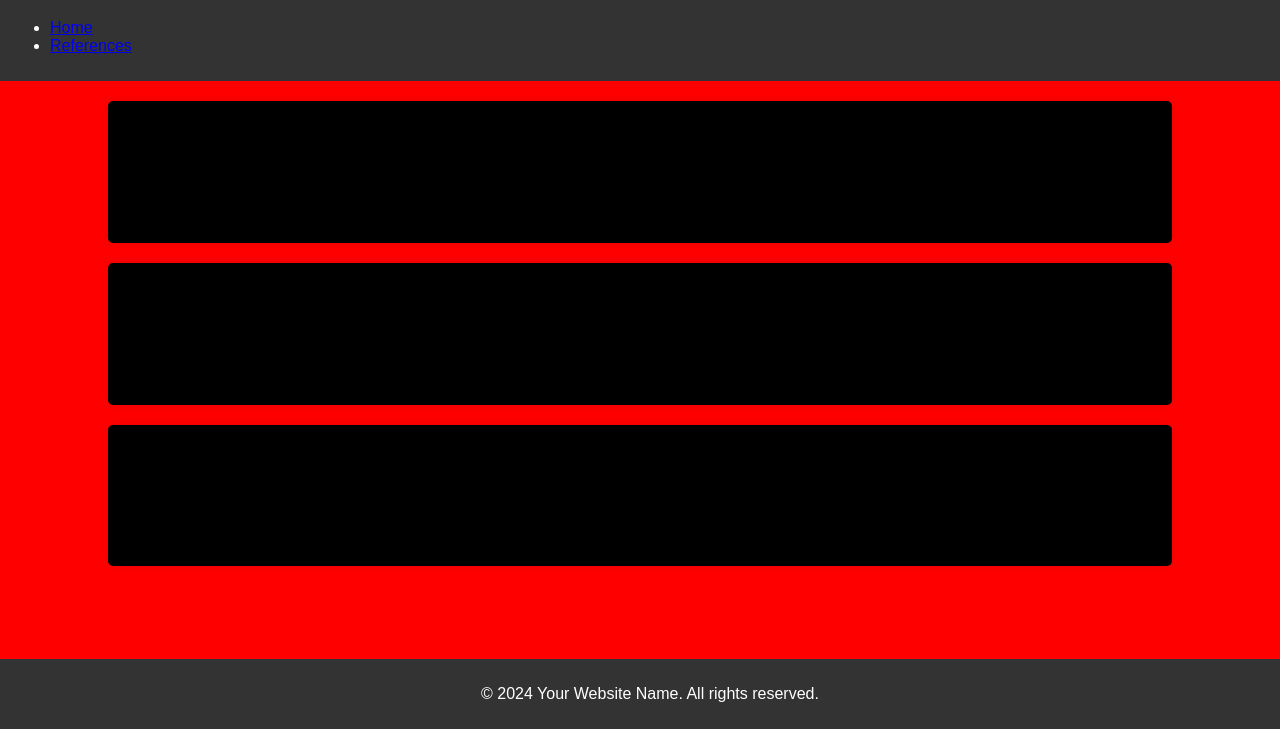
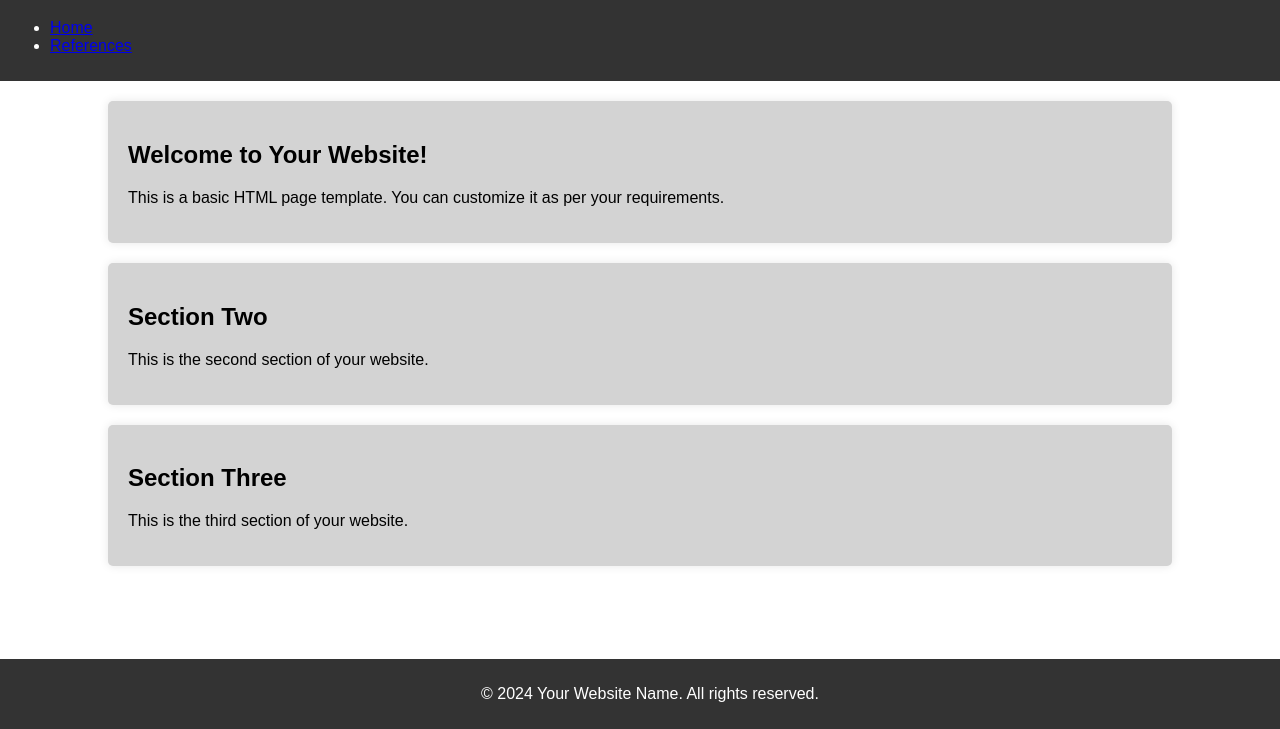
Before and after one commit to Al-Ashir-Intisar/Al-Ashir-Intisar.github.io, a plain HTML site: page index.html in a window 1280 px wide. Shown: the part 71-800 px from the top of the page. Drawn offline with Linux system fonts and the light colour scheme.

Commit message:
working! just takes time

```diff
--- a/style.css
+++ b/style.css
@@ -4,7 +4,7 @@ body {
     font-family: Arial, sans-serif;
     margin: 0;
     padding: 0;
-    background-color:red ;
+    background-color:white ;
 }
 
 header {
@@ -18,7 +18,7 @@ header {
     width: 80%;
     margin: 0 auto;
     padding: 20px;
-    background-color: black;
+    background-color: lightgrey;
     box-shadow: 0 0 10px rgba(0, 0, 0, 0.1);
     border-radius: 5px;
     margin-top: 20px;
```
